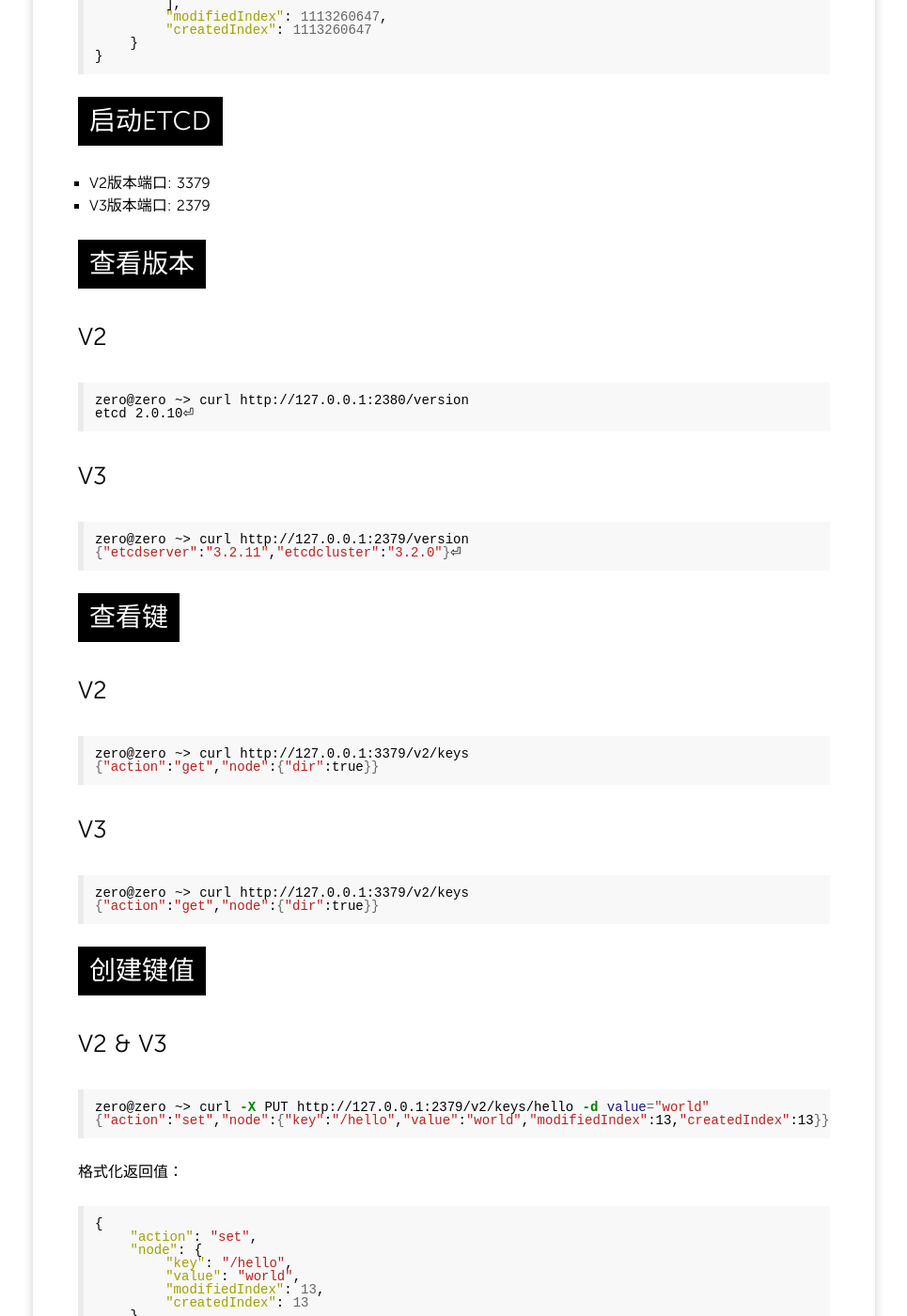
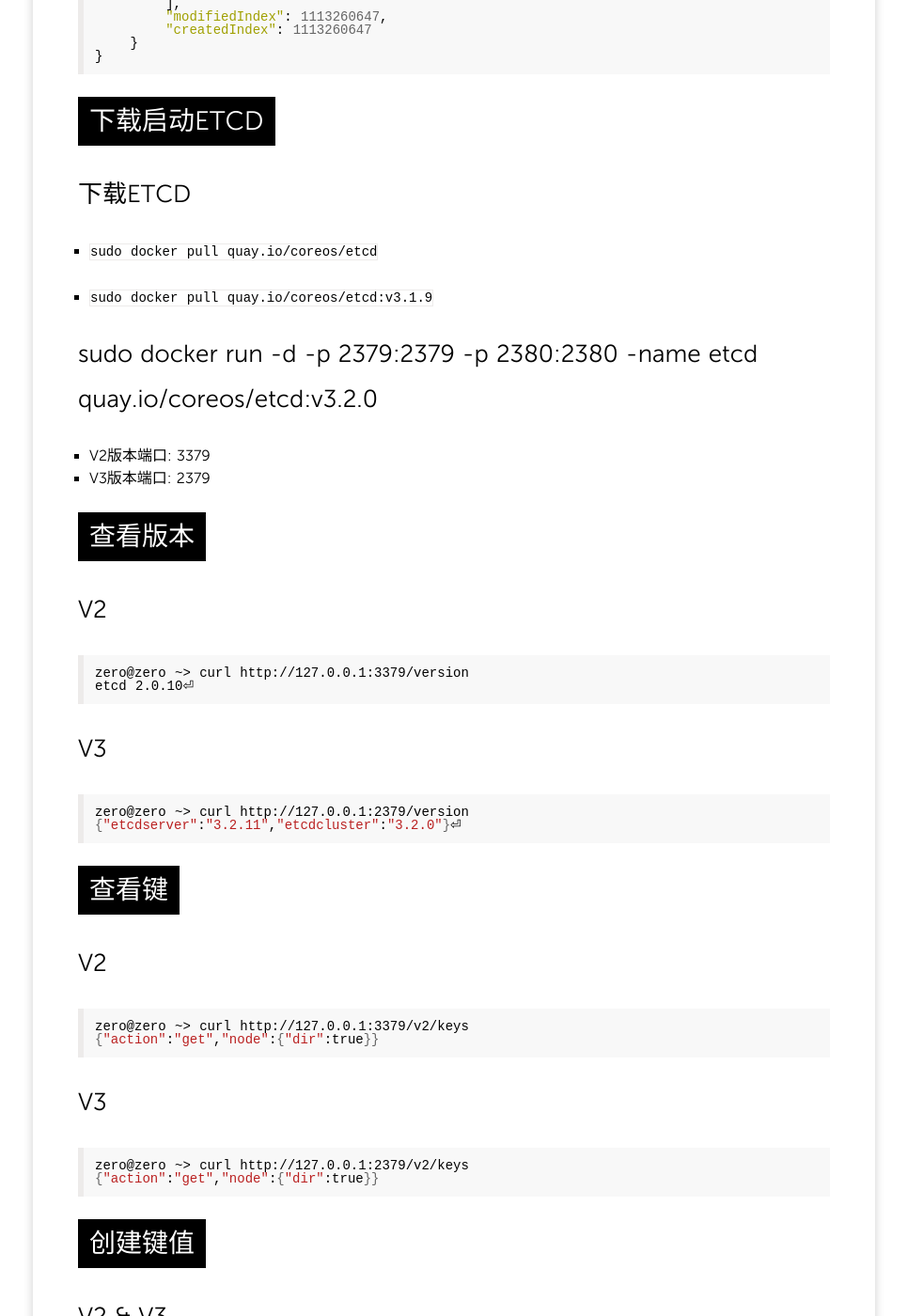
Before and after one commit to niuziru/niuziru.github.io, a Jekyll site: the page built from _posts/2017/2017-12-18-etcd-rest-api-exec.md, in a window 1280 px wide and 1400 px high, scrolled down 905 px. Shown: the whole window at 94% size, without its empty margins (157-1122 px from the left). Built offline with Jekyll 4.4.1, drawn with Linux system fonts in a browser that asks for light colours.

Commit message:
add etcd api

````diff
--- a/_posts/2017/2017-12-18-etcd-rest-api-exec.md
+++ b/_posts/2017/2017-12-18-etcd-rest-api-exec.md
@@ -50,7 +50,17 @@
 }
 ```
 
-# 启动ETCD
+# 下载启动ETCD
+
+## 下载ETCD
+
+* `sudo docker pull quay.io/coreos/etcd`
+
+* `sudo docker pull quay.io/coreos/etcd:v3.1.9`
+
+
+## `sudo docker run -d -p 2379:2379 -p 2380:2380 -name etcd quay.io/coreos/etcd:v3.2.0`
+
 
 * V2版本端口: `3379`
 * V3版本端口: `2379`
@@ -60,7 +70,7 @@
 ## V2
 
 ```sh
-zero@zero ~> curl http://127.0.0.1:2380/version
+zero@zero ~> curl http://127.0.0.1:3379/version
 etcd 2.0.10⏎
 ```
 
@@ -83,7 +93,7 @@
 ## V3
 
 ```sh
-zero@zero ~> curl http://127.0.0.1:3379/v2/keys
+zero@zero ~> curl http://127.0.0.1:2379/v2/keys
 {"action":"get","node":{"dir":true}}
 ```
 
````
